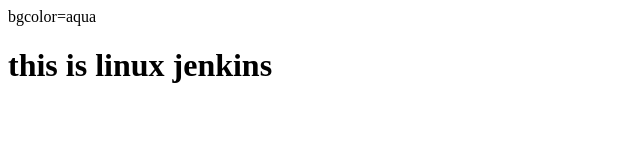
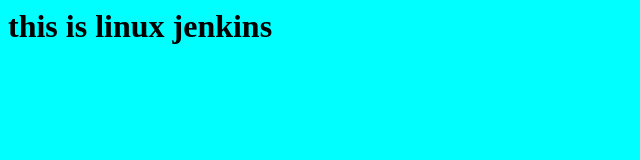
Before and after one commit to BalavigneshSenthilkumar/Cloud, a plain HTML site: page index.html in a window 1280 px wide. Shown: the whole page, without its empty margins (0-640 px from the left). Drawn offline with Linux system fonts and the light colour scheme.

Commit message:
Update index.html

```diff
--- a/index.html
+++ b/index.html
@@ -1,4 +1,5 @@
 <html>
-<body>bgcolor=aqua</body>
+<body bgcolor=aqua>
 <h1>this is linux jenkins</h1>
+</body>
 </html>
```
